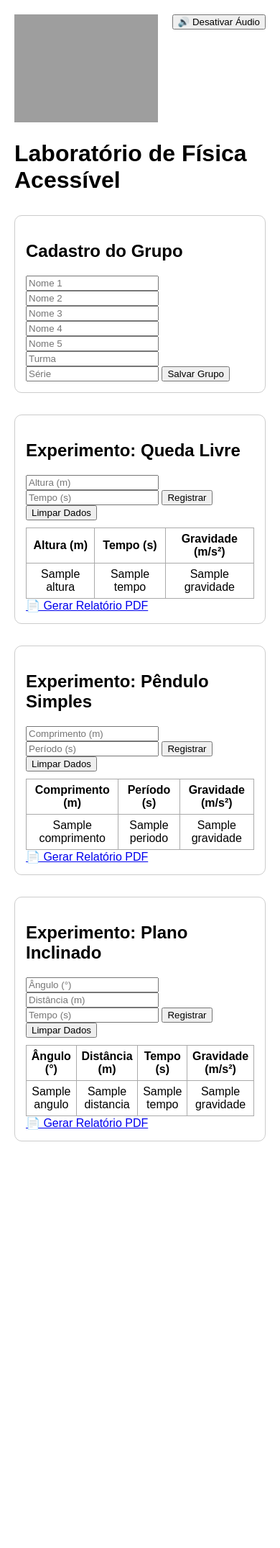
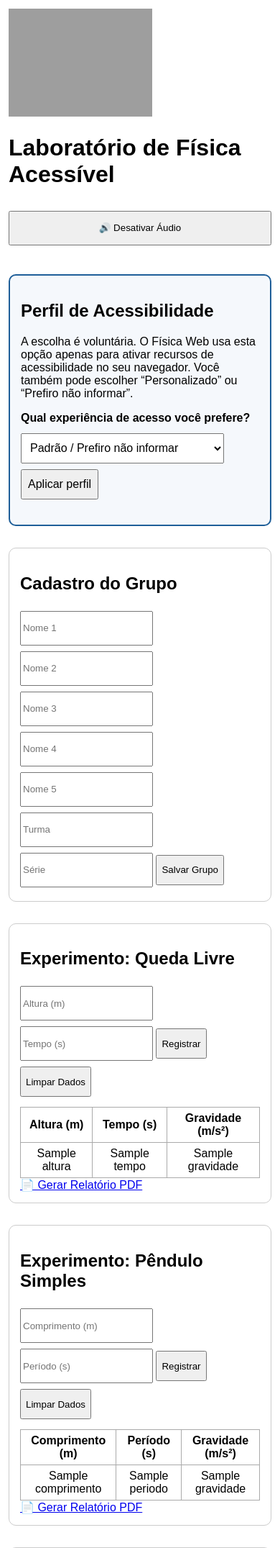
Before and after one commit to Gabihenri/fisica-web, a Flask app: template templates/index.html in a window 390 px wide. Shown: the top 2151 px of the page at 72% size. Before the commit the page ends 1586 px from the top, so only its background shows below. Run offline with Flask 3, Linux system fonts and the light colour scheme; the template is opened without the code that fills it: most values are stand-ins (such as "Sample title", 1, 10 or a date in 2020); grey boxes are pictures that could not be loaded.

Commit message:
feat: add voluntary accessibility profile selector

```diff
--- a/templates/index.html
+++ b/templates/index.html
@@ -2,35 +2,30 @@
 <html lang="pt-BR">
 <head>
   <meta charset="UTF-8" />
+  <meta name="viewport" content="width=device-width, initial-scale=1" />
   <title>Laboratório de Física Acessível</title>
   <style>
-    body {
-      font-family: Arial, sans-serif;
-      margin: 20px;
-    }
-    header img {
-      width: 200px;
-    }
-    section {
-      margin-top: 30px;
-      padding: 15px;
-      border: 1px solid #ccc;
-      border-radius: 10px;
-    }
-    table {
-      width: 100%;
-      margin-top: 10px;
-      border-collapse: collapse;
-    }
-    th, td {
-      border: 1px solid #aaa;
-      padding: 6px;
-      text-align: center;
-    }
-    .audio-toggle {
-      position: fixed;
-      top: 20px;
-      right: 20px;
+    body { font-family: Arial, sans-serif; margin: 20px; }
+    header img { width: 200px; }
+    section { margin-top: 30px; padding: 15px; border: 1px solid #ccc; border-radius: 10px; }
+    table { width: 100%; margin-top: 10px; border-collapse: collapse; }
+    th, td { border: 1px solid #aaa; padding: 6px; text-align: center; }
+    .audio-toggle { position: fixed; top: 20px; right: 20px; }
+    .accessibility-panel { background: #f5f8fc; border: 2px solid #1f5f99; }
+    .accessibility-panel select, .accessibility-panel button { min-height: 42px; font-size: 16px; padding: 8px; }
+    .accessibility-panel label { display: block; font-weight: bold; margin-bottom: 8px; }
+    .accessibility-status { margin-top: 12px; font-weight: bold; }
+    body.high-contrast { background: #000; color: #fff; }
+    body.high-contrast section { background: #000; border-color: #fff; }
+    body.high-contrast input, body.high-contrast select, body.high-contrast button { background: #000; color: #fff; border: 2px solid #fff; }
+    body.large-text { font-size: 125%; }
+    body.large-controls input, body.large-controls button, body.large-controls select, body.large-controls a { min-height: 48px; font-size: 18px; margin: 4px; }
+    body.simplified section p, body.simplified .accessibility-help { max-width: 65ch; line-height: 1.7; }
+    @media (max-width: 700px) {
+      body { margin: 12px; }
+      .audio-toggle { position: static; width: 100%; margin: 10px 0; min-height: 48px; }
+      input, button, select { max-width: 100%; margin: 4px 0; min-height: 42px; }
+      table { display: block; overflow-x: auto; }
     }
   </style>
 </head>
@@ -43,15 +38,37 @@
 
 <button id="toggle-voice" class="audio-toggle">🔊 Desativar Áudio</button>
 
+<section class="accessibility-panel" aria-labelledby="acessibilidade-titulo">
+  <h2 id="acessibilidade-titulo">Perfil de Acessibilidade</h2>
+  <p class="accessibility-help">A escolha é voluntária. O Física Web usa esta opção apenas para ativar recursos de acessibilidade no seu navegador. Você também pode escolher “Personalizado” ou “Prefiro não informar”.</p>
+  <label for="perfil-acessibilidade">Qual experiência de acesso você prefere?</label>
+  <select id="perfil-acessibilidade">
+    <option value="padrao">Padrão / Prefiro não informar</option>
+    <option value="visual">Deficiência visual</option>
+    <option value="auditiva">Deficiência auditiva</option>
+    <option value="motora">Deficiência motora</option>
+    <option value="cognitiva">Deficiência intelectual ou cognitiva</option>
+    <option value="multipla">Múltiplas necessidades</option>
+    <option value="personalizado">Personalizado</option>
+  </select>
+  <button type="button" id="aplicar-perfil">Aplicar perfil</button>
+  <div id="recursos-personalizados" hidden>
+    <p><strong>Escolha os recursos:</strong></p>
+    <label><input type="checkbox" id="recurso-audio"> Leitura e audiodescrição</label>
+    <label><input type="checkbox" id="recurso-contraste"> Alto contraste</label>
+    <label><input type="checkbox" id="recurso-texto"> Texto ampliado</label>
+    <label><input type="checkbox" id="recurso-controles"> Controles ampliados</label>
+    <label><input type="checkbox" id="recurso-simplificado"> Leitura simplificada e guiada</label>
+    <label><input type="checkbox" id="recurso-libras"> Libras (integração em desenvolvimento)</label>
+  </div>
+  <p id="status-acessibilidade" class="accessibility-status" role="status" aria-live="polite"></p>
+</section>
+
 <section>
   <h2>Cadastro do Grupo</h2>
   <form method="POST" action="/salvar-grupo">
-    {% for i in range(1, 6) %}
-      <input name="nome{{ i }}" placeholder="Nome {{ i }}">
-    {% endfor %}
-    <br>
-    <input name="turma" placeholder="Turma">
-    <input name="serie" placeholder="Série">
+    {% for i in range(1, 6) %}<input name="nome{{ i }}" placeholder="Nome {{ i }}">{% endfor %}<br>
+    <input name="turma" placeholder="Turma"><input name="serie" placeholder="Série">
     <button type="submit" onfocus="falar('Salvar grupo')">Salvar Grupo</button>
   </form>
 </section>
@@ -59,87 +76,108 @@
 <section>
   <h2>Experimento: Queda Livre</h2>
   <form method="POST" action="/queda-livre">
-    <input name="altura" placeholder="Altura (m)" required>
-    <input name="tempo" placeholder="Tempo (s)" required>
+    <input name="altura" placeholder="Altura (m)" required><input name="tempo" placeholder="Tempo (s)" required>
     <button type="submit" onfocus="falar('Registrar queda livre')">Registrar</button>
   </form>
-  <form method="POST" action="/limpar-queda">
-    <button type="submit" onfocus="falar('Limpar dados da queda livre')">Limpar Dados</button>
-  </form>
-  <table>
-    <tr><th>Altura (m)</th><th>Tempo (s)</th><th>Gravidade (m/s²)</th></tr>
-    {% for d in dados_queda %}
-      <tr><td>{{ d.altura }}</td><td>{{ d.tempo }}</td><td>{{ d.gravidade }}</td></tr>
-    {% endfor %}
-  </table>
+  <form method="POST" action="/limpar-queda"><button type="submit" onfocus="falar('Limpar dados da queda livre')">Limpar Dados</button></form>
+  <table><tr><th>Altura (m)</th><th>Tempo (s)</th><th>Gravidade (m/s²)</th></tr>{% for d in dados_queda %}<tr><td>{{ d.altura }}</td><td>{{ d.tempo }}</td><td>{{ d.gravidade }}</td></tr>{% endfor %}</table>
   <a href="/relatorio/queda" onfocus="falar('Gerar relatório da queda livre')">📄 Gerar Relatório PDF</a>
 </section>
 
 <section>
   <h2>Experimento: Pêndulo Simples</h2>
   <form method="POST" action="/pendulo">
-    <input name="comprimento" placeholder="Comprimento (m)" required>
-    <input name="periodo" placeholder="Período (s)" required>
+    <input name="comprimento" placeholder="Comprimento (m)" required><input name="periodo" placeholder="Período (s)" required>
     <button type="submit" onfocus="falar('Registrar pêndulo simples')">Registrar</button>
   </form>
-  <form method="POST" action="/limpar-pendulo">
-    <button type="submit" onfocus="falar('Limpar dados do pêndulo')">Limpar Dados</button>
-  </form>
-  <table>
-    <tr><th>Comprimento (m)</th><th>Período (s)</th><th>Gravidade (m/s²)</th></tr>
-    {% for d in dados_pendulo %}
-      <tr><td>{{ d.comprimento }}</td><td>{{ d.periodo }}</td><td>{{ d.gravidade }}</td></tr>
-    {% endfor %}
-  </table>
+  <form method="POST" action="/limpar-pendulo"><button type="submit" onfocus="falar('Limpar dados do pêndulo')">Limpar Dados</button></form>
+  <table><tr><th>Comprimento (m)</th><th>Período (s)</th><th>Gravidade (m/s²)</th></tr>{% for d in dados_pendulo %}<tr><td>{{ d.comprimento }}</td><td>{{ d.periodo }}</td><td>{{ d.gravidade }}</td></tr>{% endfor %}</table>
   <a href="/relatorio/pendulo" onfocus="falar('Gerar relatório do pêndulo')">📄 Gerar Relatório PDF</a>
 </section>
 
 <section>
   <h2>Experimento: Plano Inclinado</h2>
   <form method="POST" action="/plano">
-    <input name="angulo" placeholder="Ângulo (°)" required>
-    <input name="distancia" placeholder="Distância (m)" required>
-    <input name="tempo" placeholder="Tempo (s)" required>
+    <input name="angulo" placeholder="Ângulo (°)" required><input name="distancia" placeholder="Distância (m)" required><input name="tempo" placeholder="Tempo (s)" required>
     <button type="submit" onfocus="falar('Registrar plano inclinado')">Registrar</button>
   </form>
-  <form method="POST" action="/limpar-plano">
-    <button type="submit" onfocus="falar('Limpar dados do plano inclinado')">Limpar Dados</button>
-  </form>
-  <table>
-    <tr><th>Ângulo (°)</th><th>Distância (m)</th><th>Tempo (s)</th><th>Gravidade (m/s²)</th></tr>
-    {% for d in dados_plano %}
-      <tr>
-        <td>{{ d.angulo }}</td>
-        <td>{{ d.distancia }}</td>
-        <td>{{ d.tempo }}</td>
-        <td>{{ d.gravidade }}</td>
-      </tr>
-    {% endfor %}
-  </table>
+  <form method="POST" action="/limpar-plano"><button type="submit" onfocus="falar('Limpar dados do plano inclinado')">Limpar Dados</button></form>
+  <table><tr><th>Ângulo (°)</th><th>Distância (m)</th><th>Tempo (s)</th><th>Gravidade (m/s²)</th></tr>{% for d in dados_plano %}<tr><td>{{ d.angulo }}</td><td>{{ d.distancia }}</td><td>{{ d.tempo }}</td><td>{{ d.gravidade }}</td></tr>{% endfor %}</table>
   <a href="/relatorio/plano" onfocus="falar('Gerar relatório do plano inclinado')">📄 Gerar Relatório PDF</a>
 </section>
 
 <script>
   let vozAtiva = true;
   function falar(texto) {
-    if (!vozAtiva) return;
+    if (!vozAtiva || !('speechSynthesis' in window)) return;
     const synth = window.speechSynthesis;
     const utter = new SpeechSynthesisUtterance(texto);
     utter.lang = 'pt-BR';
-    synth.cancel();
-    synth.speak(utter);
+    synth.cancel(); synth.speak(utter);
   }
 
-  window.onload = () => {
-    falar("Bem-vindo ao Laboratório de Física Acessível. Use Tab para navegar pelos botões.");
+  const perfil = document.getElementById('perfil-acessibilidade');
+  const personalizados = document.getElementById('recursos-personalizados');
+  const status = document.getElementById('status-acessibilidade');
+
+  function limparClasses() {
+    document.body.classList.remove('high-contrast', 'large-text', 'large-controls', 'simplified');
   }
 
-  document.getElementById("toggle-voice").onclick = () => {
+  function aplicarRecursos(config) {
+    limparClasses();
+    vozAtiva = !!config.audio;
+    if (config.contraste) document.body.classList.add('high-contrast');
+    if (config.texto) document.body.classList.add('large-text');
+    if (config.controles) document.body.classList.add('large-controls');
+    if (config.simplificado) document.body.classList.add('simplified');
+    document.getElementById('toggle-voice').textContent = vozAtiva ? '🔊 Desativar Áudio' : '🔇 Ativar Áudio';
+    if (config.libras) status.textContent = 'Perfil aplicado. Recurso de Libras selecionado; integração VLibras será adicionada na próxima etapa.';
+    else status.textContent = 'Perfil de acessibilidade aplicado neste dispositivo.';
+  }
+
+  function configuracaoDoPerfil(valor) {
+    if (valor === 'visual') return {audio:true, contraste:true, texto:true, controles:true};
+    if (valor === 'auditiva') return {audio:false, texto:false, controles:false, libras:true};
+    if (valor === 'motora') return {audio:true, controles:true, texto:false};
+    if (valor === 'cognitiva') return {audio:true, texto:true, controles:true, simplificado:true};
+    if (valor === 'multipla') return {audio:true, contraste:true, texto:true, controles:true, simplificado:true, libras:true};
+    if (valor === 'personalizado') return {
+      audio: document.getElementById('recurso-audio').checked,
+      contraste: document.getElementById('recurso-contraste').checked,
+      texto: document.getElementById('recurso-texto').checked,
+      controles: document.getElementById('recurso-controles').checked,
+      simplificado: document.getElementById('recurso-simplificado').checked,
+      libras: document.getElementById('recurso-libras').checked
+    };
+    return {audio:true};
+  }
+
+  perfil.addEventListener('change', () => { personalizados.hidden = perfil.value !== 'personalizado'; });
+  document.getElementById('aplicar-perfil').addEventListener('click', () => {
+    const config = configuracaoDoPerfil(perfil.value);
+    localStorage.setItem('fisicaWebPerfil', perfil.value);
+    localStorage.setItem('fisicaWebRecursos', JSON.stringify(config));
+    aplicarRecursos(config);
+    falar('Perfil de acessibilidade aplicado.');
+  });
+
+  window.onload = () => {
+    const salvo = localStorage.getItem('fisicaWebPerfil');
+    const recursosSalvos = localStorage.getItem('fisicaWebRecursos');
+    if (salvo) perfil.value = salvo;
+    personalizados.hidden = perfil.value !== 'personalizado';
+    if (recursosSalvos) {
+      try { aplicarRecursos(JSON.parse(recursosSalvos)); } catch (e) { aplicarRecursos({audio:true}); }
+    }
+    falar('Bem-vindo ao Laboratório de Física Acessível. O perfil de acessibilidade pode ser configurado no início da página.');
+  };
+
+  document.getElementById('toggle-voice').onclick = () => {
     vozAtiva = !vozAtiva;
-    document.getElementById("toggle-voice").textContent = vozAtiva ? "🔊 Desativar Áudio" : "🔇 Ativar Áudio";
-    if (vozAtiva) falar("Áudio ativado.");
+    document.getElementById('toggle-voice').textContent = vozAtiva ? '🔊 Desativar Áudio' : '🔇 Ativar Áudio';
+    if (vozAtiva) falar('Áudio ativado.');
   };
 </script>
-
 </body>
 </html>
```
